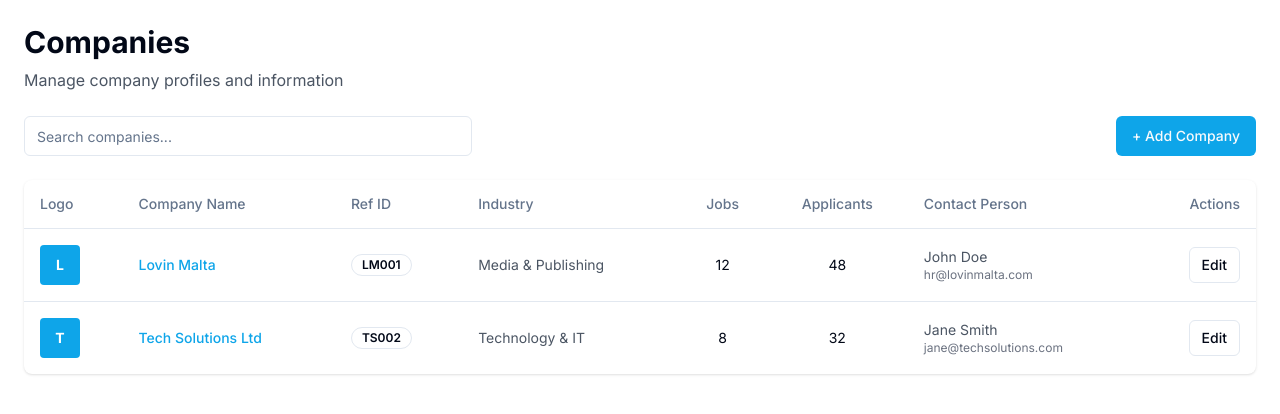
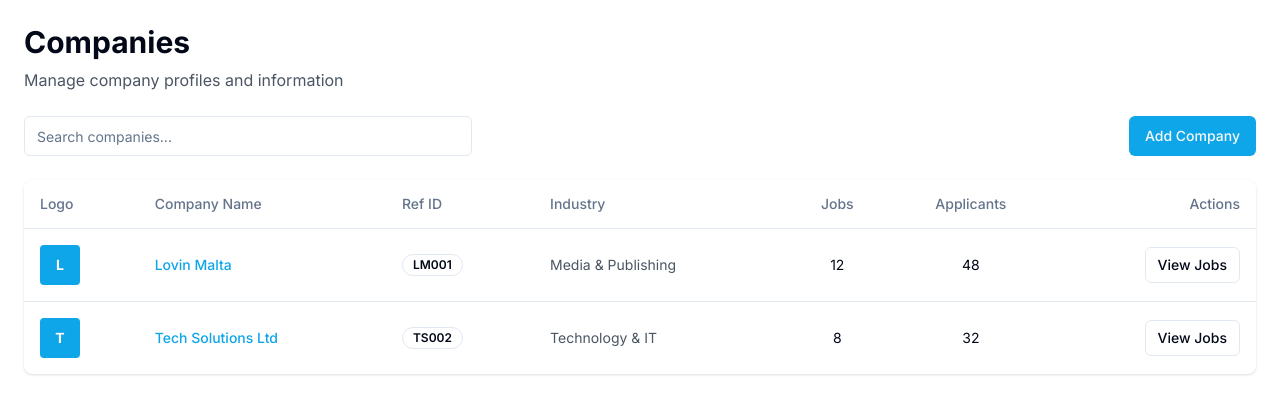
Before and after one commit to schaak722/keepmeposted-frontend, a Next.js app: page /companies in a window 1280 px wide. Shown: the top 414 px of the page. Built offline with nearby package versions, Linux system fonts and the light colour scheme.

Commit message:
Add files via upload

```diff
--- a/app/companies/page.tsx
+++ b/app/companies/page.tsx
@@ -1,6 +1,7 @@
 "use client"
 
 import { useState } from "react"
+import Link from "next/link"
 import { Button } from "@/components/ui/button"
 import { Input } from "@/components/ui/input"
 import { Table, TableBody, TableCell, TableHead, TableHeader, TableRow } from "@/components/ui/table"
@@ -131,7 +132,7 @@ export default function CompaniesPage() {
           onClick={handleCreateCompany}
           className="bg-brand-blue hover:bg-brand-blue/90"
         >
-          + Add Company
+          Add Company
         </Button>
       </div>
 
@@ -149,14 +150,13 @@ export default function CompaniesPage() {
                 <TableHead>Industry</TableHead>
                 <TableHead className="text-center">Jobs</TableHead>
                 <TableHead className="text-center">Applicants</TableHead>
-                <TableHead>Contact Person</TableHead>
                 <TableHead className="text-right">Actions</TableHead>
               </TableRow>
             </TableHeader>
             <TableBody>
               {filteredCompanies.length === 0 ? (
                 <TableRow>
-                  <TableCell colSpan={8} className="text-center py-8 text-gray-500">
+                  <TableCell colSpan={7} className="text-center py-8 text-gray-500">
                     {searchQuery ? "No companies found matching your search" : "No companies yet. Click 'Add Company' to create one."}
                   </TableCell>
                 </TableRow>
@@ -190,22 +190,15 @@ export default function CompaniesPage() {
                     <TableCell className="text-gray-600">{company.industry}</TableCell>
                     <TableCell className="text-center">{company.job_count}</TableCell>
                     <TableCell className="text-center">{company.applicant_count}</TableCell>
-                    <TableCell className="text-sm text-gray-600">
-                      {company.contact_person_name && (
-                        <div>
-                          <div>{company.contact_person_name}</div>
-                          <div className="text-xs text-gray-500">{company.contact_person_email}</div>
-                        </div>
-                      )}
-                    </TableCell>
                     <TableCell className="text-right">
-                      <Button
-                        variant="outline"
-                        size="sm"
-                        onClick={() => handleEditCompany(company)}
-                      >
-                        Edit
-                      </Button>
+                      <Link href={`/jobs?companyId=${company.id}`}>
+                        <Button
+                          variant="outline"
+                          size="sm"
+                        >
+                          View Jobs
+                        </Button>
+                      </Link>
                     </TableCell>
                   </TableRow>
                 ))
```
